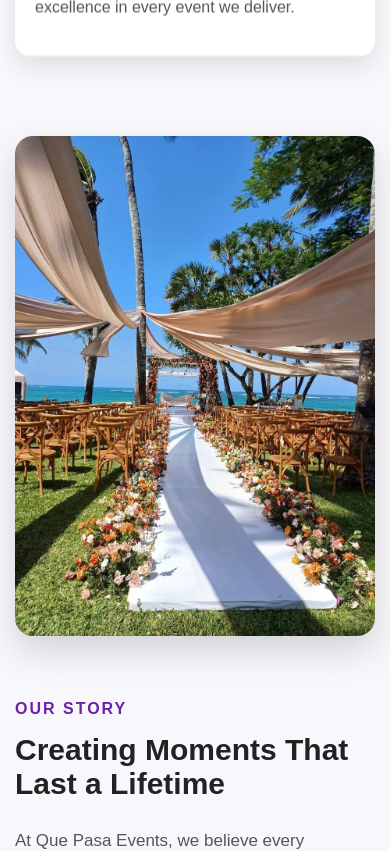
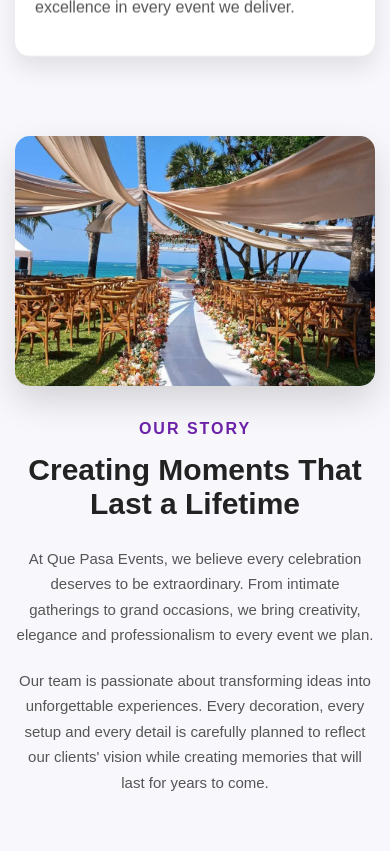
Before and after one commit to Joedev81/quepasa-events, a React (Create React App) app in the folder client/: page /about in a window 390 px wide. Shown: the part 1160-2011 px from the top of the page. Built offline with nearby package versions, Linux system fonts and the light colour scheme.

Commit message:
Enhance About page and update website branding

```diff
--- a/client/src/pages/About.css
+++ b/client/src/pages/About.css
@@ -178,6 +178,14 @@
   grid-template-columns: 1fr 1fr;
   gap: 60px;
   align-items: center;
+  opacity: 0;
+  transform: translateY(40px);
+  transition: opacity 0.8s ease, transform 0.8s ease;
+}
+
+.our-story.show {
+  opacity: 1;
+  transform: translateY(0);
 }
 
 .story-image img {
@@ -210,9 +218,25 @@
 @media (max-width: 900px) {
   .our-story {
     grid-template-columns: 1fr;
+    gap: 30px;
+    margin-bottom: 60px;
+  }
+
+  .story-image img {
+    height: 250px;
+    border-radius: 15px;
+  }
+
+  .story-content {
+    text-align: center;
   }
 
   .story-content h2 {
     font-size: 30px;
   }
+
+  .story-content p {
+    font-size: 15px;
+    line-height: 1.7;
+  }
 }
--- a/client/src/pages/About.js
+++ b/client/src/pages/About.js
@@ -5,10 +5,12 @@ import gallery86 from "../assets/gallery/gallery86.jpeg";
 export default function About() {
   const cardRef = useRef(null);
   const testimonialRef = useRef(null);
+  const storyRef = useRef(null);
 
   useEffect(() => {
     const cards = cardRef.current.querySelectorAll(".about-card");
     const testimonials = testimonialRef.current.querySelectorAll(".testimonial-card");
+    const story = storyRef.current;
 
     const observer = new IntersectionObserver(
       (entries) => {
@@ -23,6 +25,8 @@ export default function About() {
 
     cards.forEach((card) => observer.observe(card));
     testimonials.forEach((testimonial) => observer.observe(testimonial));
+
+    if (story) observer.observe(story);
 
     return () => observer.disconnect();
   }, []);
@@ -68,7 +72,7 @@ export default function About() {
       </section>
 
       {/* Our Story */}
-      <section className="our-story">
+      <section ref={storyRef} className="our-story">
         <div className="story-image">
           <img src={gallery86} alt="Que Pasa Events" />
         </div>
```
